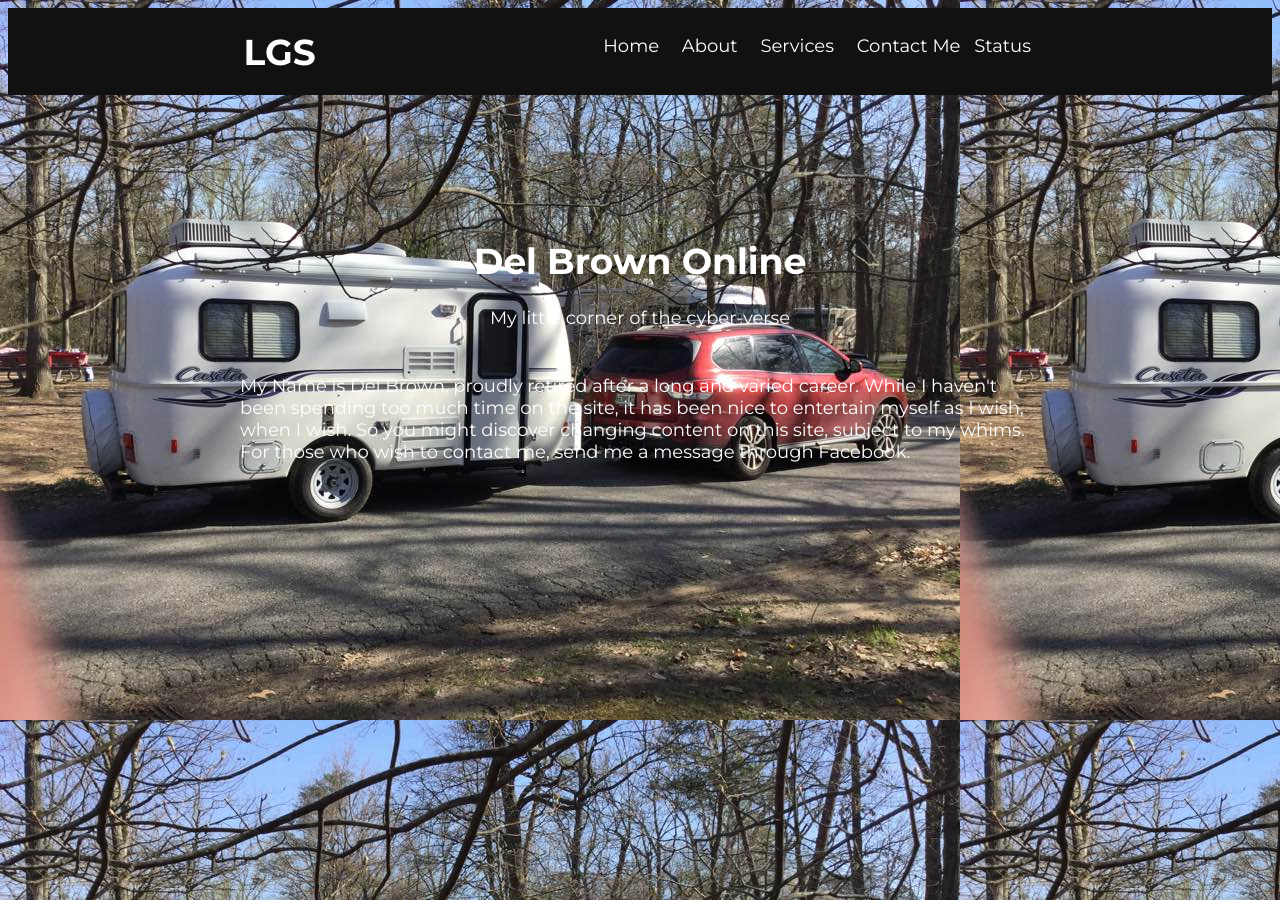
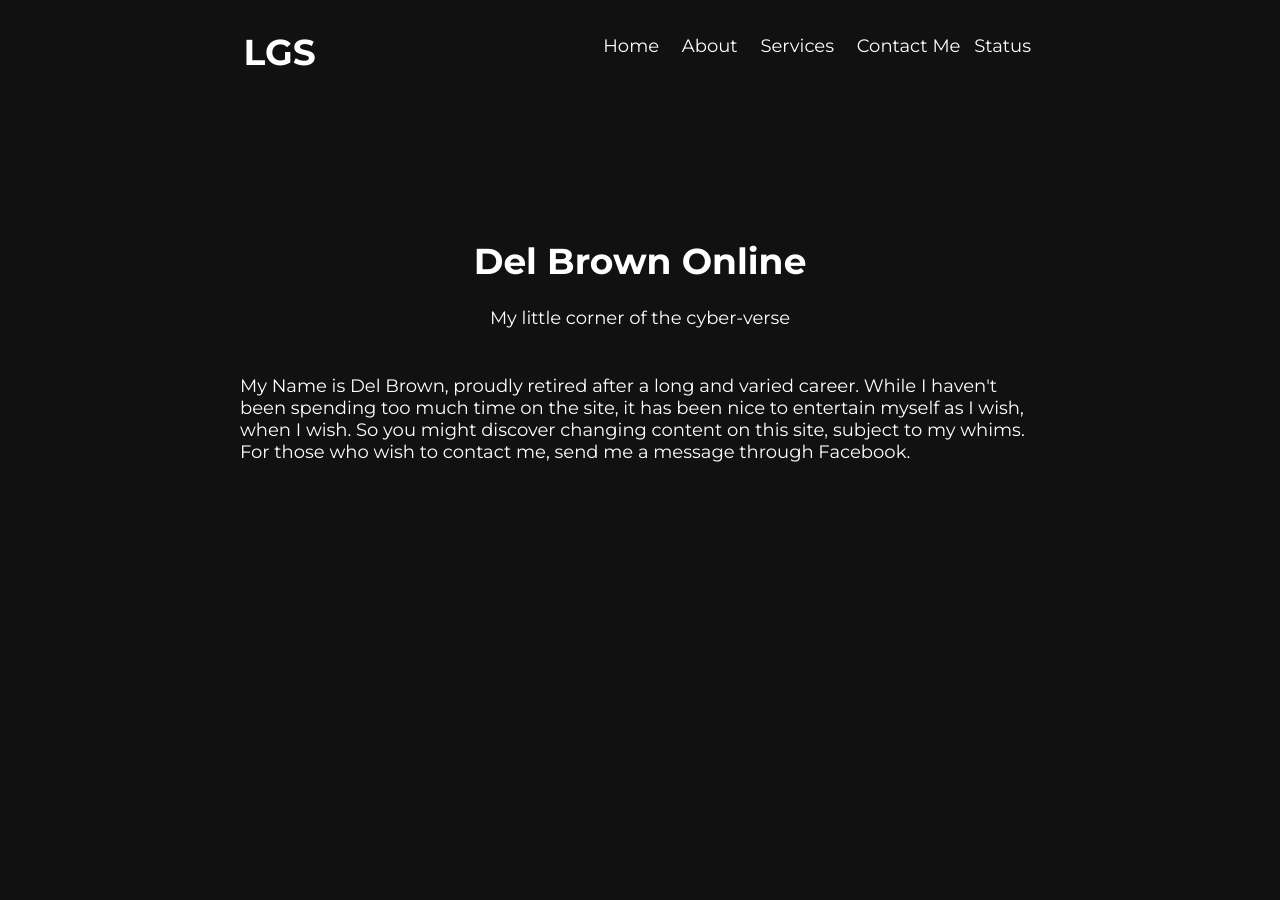
Before and after one commit to delonline/delonline.github.io, a Jekyll site: the page built from index.html, in a window 1280 px wide. Built offline with Jekyll 4.4.1, drawn with Linux system fonts in a browser that asks for light colours.

Commit message:
Update index.html

```diff
--- a/index.html
+++ b/index.html
@@ -3,7 +3,6 @@ layout: default
 title: Del Brown, Retired Traveler
 ---
 
-<body background="/images/CasitaTravel.jpg" background-repeat="no-repeat">
 
         <div id="title" class="center">
           <h1>Del Brown Online</h1>
@@ -15,5 +14,3 @@ title: Del Brown, Retired Traveler
   subject to my whims.
 
       For those who wish to contact me, send me a message through Facebook.</p>
-
-</body>
```
